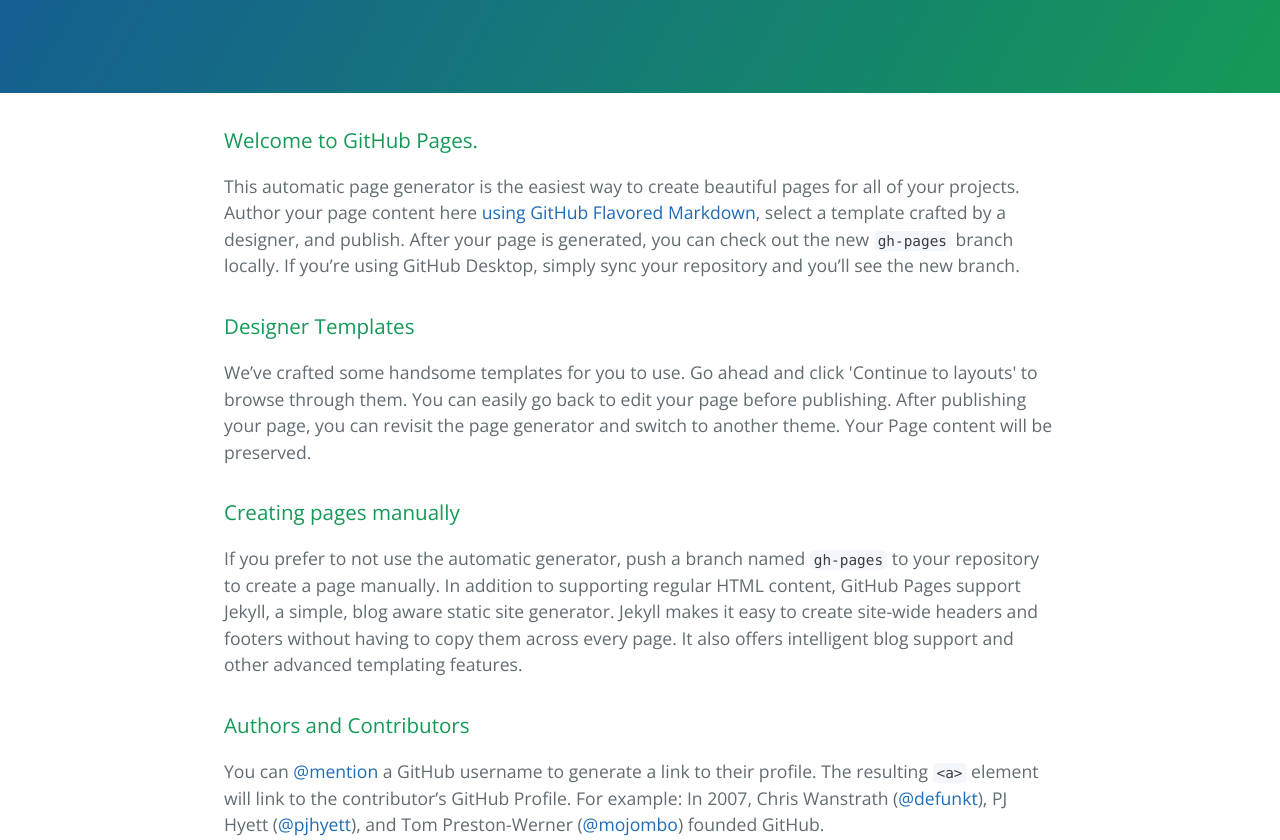
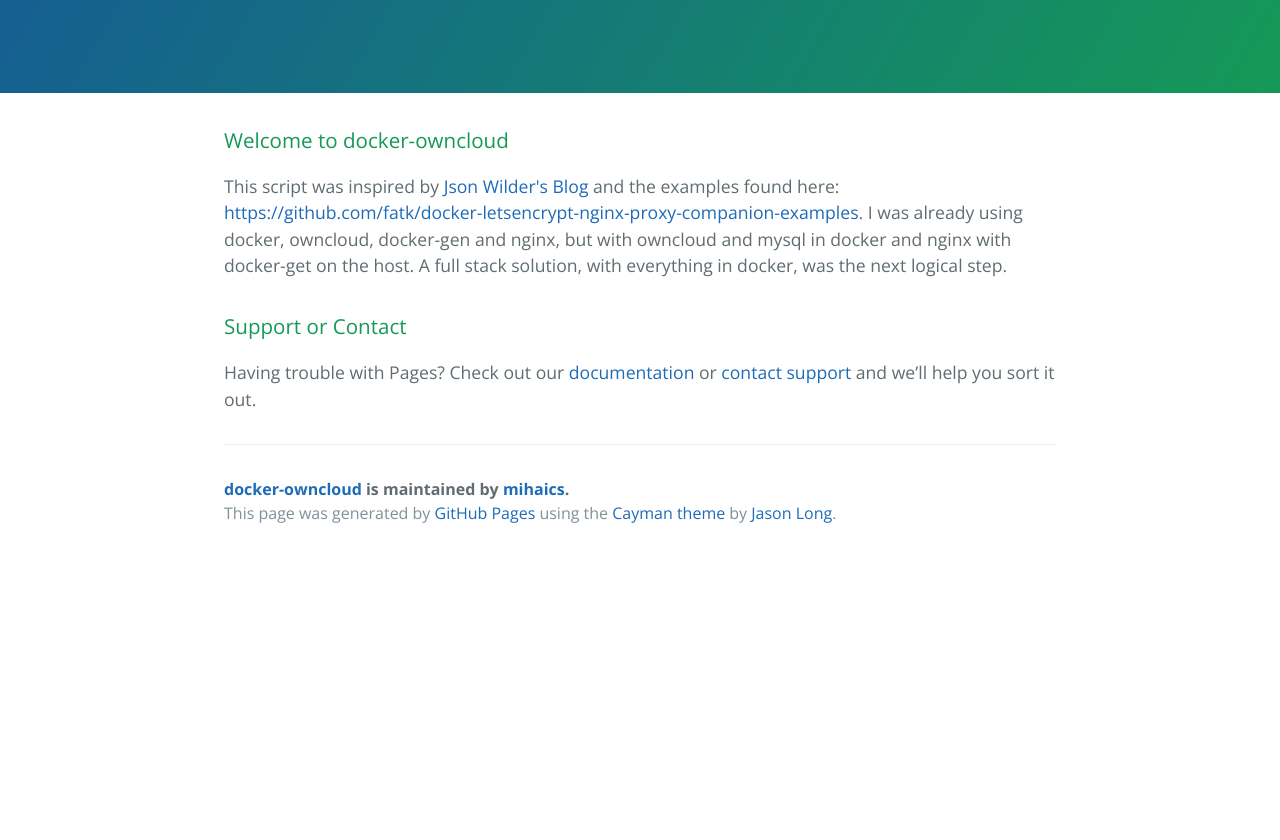
Before and after one commit to mihaics/docker-owncloud, a plain HTML site: page index.html in a window 1280 px wide. Shown: the part 290-1130 px from the top of the page. After the commit the page ends 847 px from the top, so only its background shows below. Drawn offline with nearby package versions, Linux system fonts and the light colour scheme.

```diff
--- a/index.html
+++ b/index.html
@@ -20,24 +20,9 @@
 
     <section class="main-content">
       <h3>
-<a id="welcome-to-github-pages" class="anchor" href="#welcome-to-github-pages" aria-hidden="true"><span aria-hidden="true" class="octicon octicon-link"></span></a>Welcome to GitHub Pages.</h3>
+<a id="welcome-to-docker-owncloud" class="anchor" href="#welcome-to-docker-owncloud" aria-hidden="true"><span aria-hidden="true" class="octicon octicon-link"></span></a>Welcome to docker-owncloud</h3>
 
-<p>This automatic page generator is the easiest way to create beautiful pages for all of your projects. Author your page content here <a href="https://guides.github.com/features/mastering-markdown/">using GitHub Flavored Markdown</a>, select a template crafted by a designer, and publish. After your page is generated, you can check out the new <code>gh-pages</code> branch locally. If you’re using GitHub Desktop, simply sync your repository and you’ll see the new branch.</p>
-
-<h3>
-<a id="designer-templates" class="anchor" href="#designer-templates" aria-hidden="true"><span aria-hidden="true" class="octicon octicon-link"></span></a>Designer Templates</h3>
-
-<p>We’ve crafted some handsome templates for you to use. Go ahead and click 'Continue to layouts' to browse through them. You can easily go back to edit your page before publishing. After publishing your page, you can revisit the page generator and switch to another theme. Your Page content will be preserved.</p>
-
-<h3>
-<a id="creating-pages-manually" class="anchor" href="#creating-pages-manually" aria-hidden="true"><span aria-hidden="true" class="octicon octicon-link"></span></a>Creating pages manually</h3>
-
-<p>If you prefer to not use the automatic generator, push a branch named <code>gh-pages</code> to your repository to create a page manually. In addition to supporting regular HTML content, GitHub Pages support Jekyll, a simple, blog aware static site generator. Jekyll makes it easy to create site-wide headers and footers without having to copy them across every page. It also offers intelligent blog support and other advanced templating features.</p>
-
-<h3>
-<a id="authors-and-contributors" class="anchor" href="#authors-and-contributors" aria-hidden="true"><span aria-hidden="true" class="octicon octicon-link"></span></a>Authors and Contributors</h3>
-
-<p>You can <a href="https://help.github.com/articles/basic-writing-and-formatting-syntax/#mentioning-users-and-teams" class="user-mention">@mention</a> a GitHub username to generate a link to their profile. The resulting <code>&lt;a&gt;</code> element will link to the contributor’s GitHub Profile. For example: In 2007, Chris Wanstrath (<a href="https://github.com/defunkt" class="user-mention">@defunkt</a>), PJ Hyett (<a href="https://github.com/pjhyett" class="user-mention">@pjhyett</a>), and Tom Preston-Werner (<a href="https://github.com/mojombo" class="user-mention">@mojombo</a>) founded GitHub.</p>
+<p>This script was inspired by <a href="http://jasonwilder.com/blog/2014/03/25/automated-nginx-reverse-proxy-for-docker/">Json Wilder's Blog</a> and the examples found here: <a href="https://github.com/fatk/docker-letsencrypt-nginx-proxy-companion-examples">https://github.com/fatk/docker-letsencrypt-nginx-proxy-companion-examples</a>. I was already using docker, owncloud, docker-gen and nginx, but with owncloud and mysql in docker and nginx with docker-get on the host. A full stack solution, with everything in docker, was the next logical step.</p>
 
 <h3>
 <a id="support-or-contact" class="anchor" href="#support-or-contact" aria-hidden="true"><span aria-hidden="true" class="octicon octicon-link"></span></a>Support or Contact</h3>
```
Also changed, not shown: params.json (+1 -1 lines).
